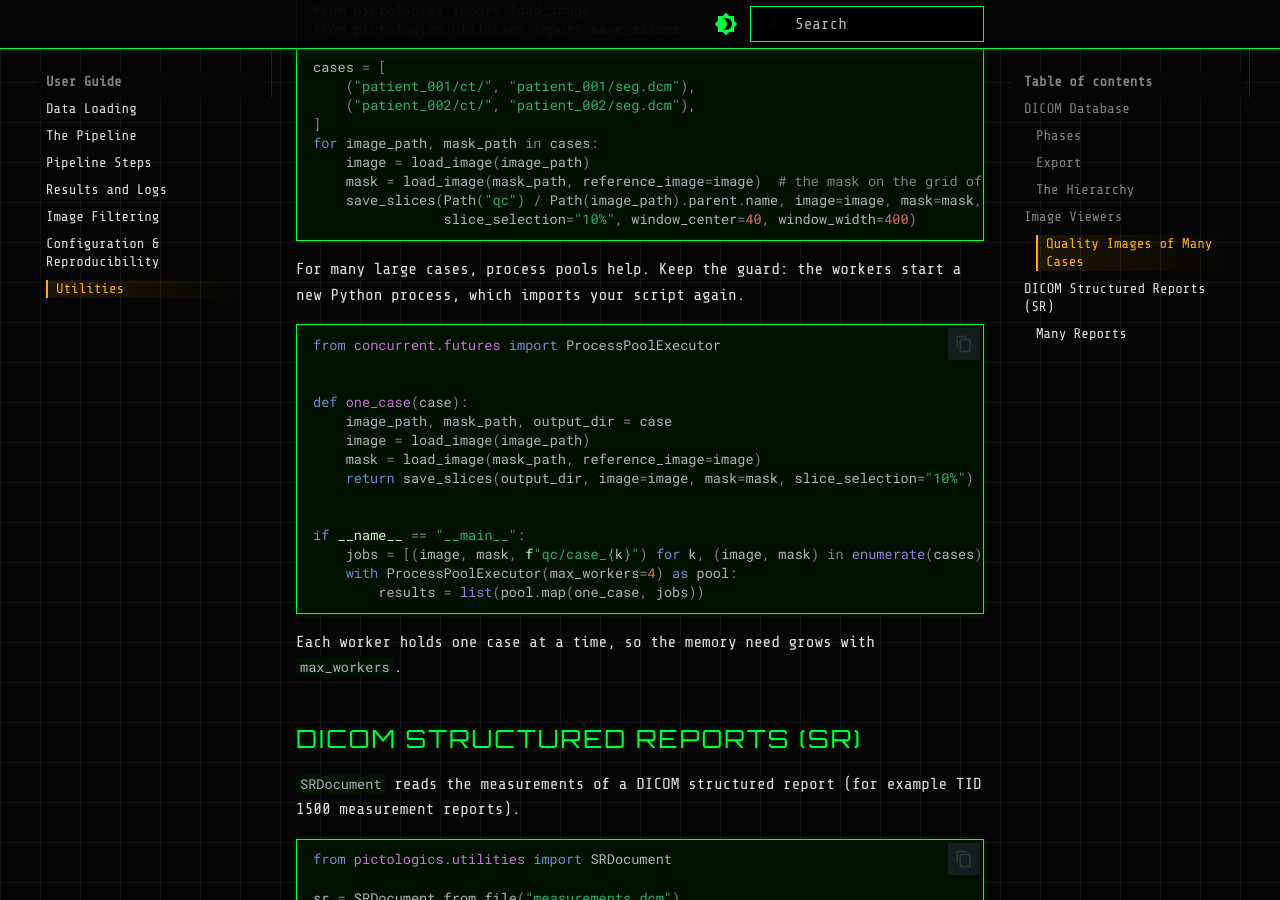
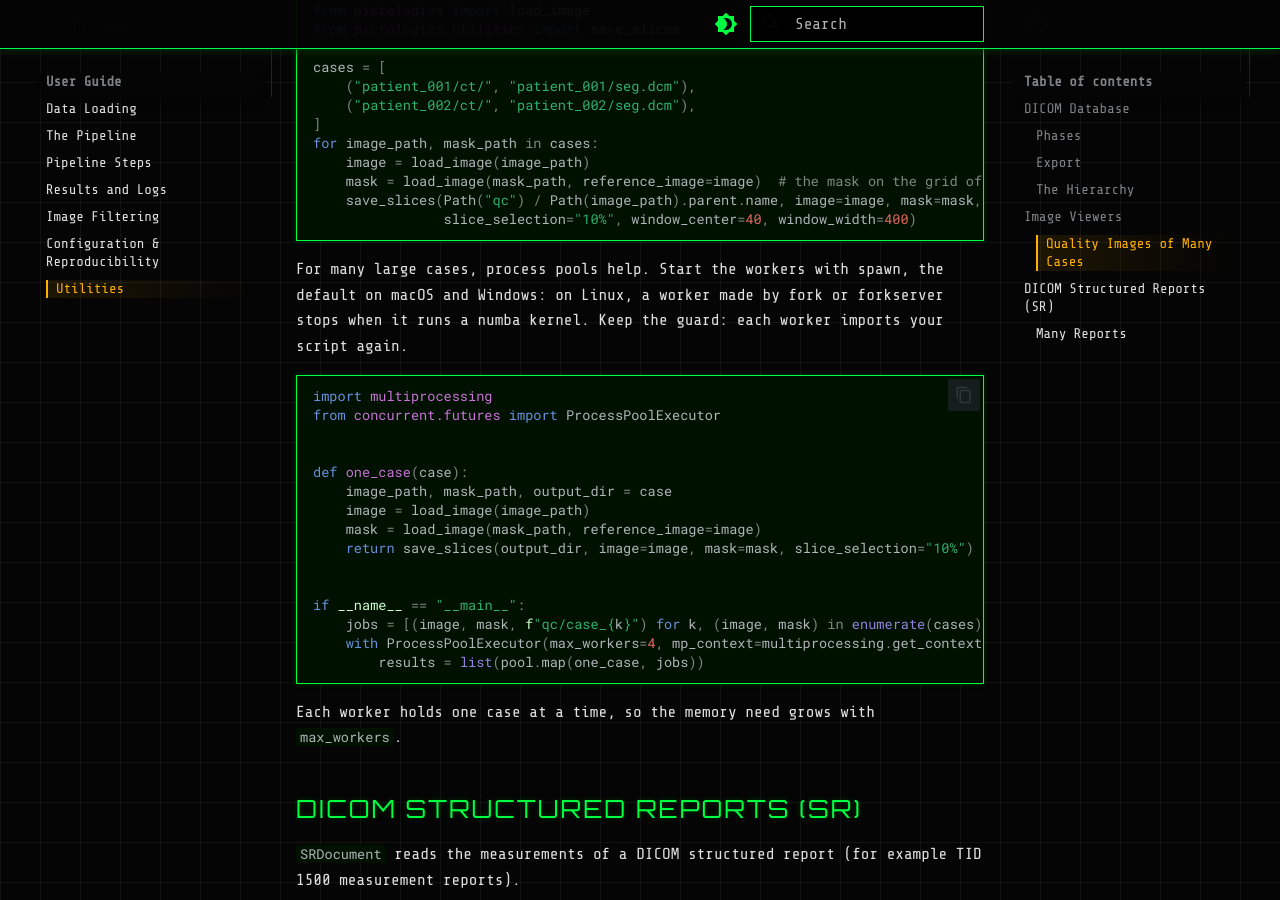
Before and after one commit to martonkolossvary/pictologics, an MkDocs documentation site: the page built from docs/user_guide/utilities.md, in a window 1280 px wide and 900 px high, scrolled down 2958 px. Built offline with MkDocs 1.6.1 and Material for MkDocs 9.7.7, drawn with Linux system fonts in a browser that asks for light colours; comment, search, counter and statistics services are not loaded.

Commit message:
docs: Use spawn for your own process pools on Linux
On Linux, a worker made by fork or forkserver stops at its first numba kernel after the
parent imported pictologics. The process pool example of the utilities page now uses spawn.
The cookbook names this as common mistake 9, with the error text. run_batch already uses
spawn.

````diff
--- a/docs/user_guide/utilities.md
+++ b/docs/user_guide/utilities.md
@@ -105,9 +105,10 @@ for image_path, mask_path in cases:
                 slice_selection="10%", window_center=40, window_width=400)
 ```
 
-For many large cases, process pools help. Keep the guard: the workers start a new Python process, which imports your script again.
+For many large cases, process pools help. Start the workers with spawn, the default on macOS and Windows: on Linux, a worker made by fork or forkserver stops when it runs a numba kernel. Keep the guard: each worker imports your script again.
 
 ```python
+import multiprocessing
 from concurrent.futures import ProcessPoolExecutor
 
 
@@ -120,7 +121,7 @@ def one_case(case):
 
 if __name__ == "__main__":
     jobs = [(image, mask, f"qc/case_{k}") for k, (image, mask) in enumerate(cases)]
-    with ProcessPoolExecutor(max_workers=4) as pool:
+    with ProcessPoolExecutor(max_workers=4, mp_context=multiprocessing.get_context("spawn")) as pool:
         results = list(pool.map(one_case, jobs))
 ```
 
````
Also changed, not shown: docs/user_guide/cookbook.md (+1 -0 lines).
